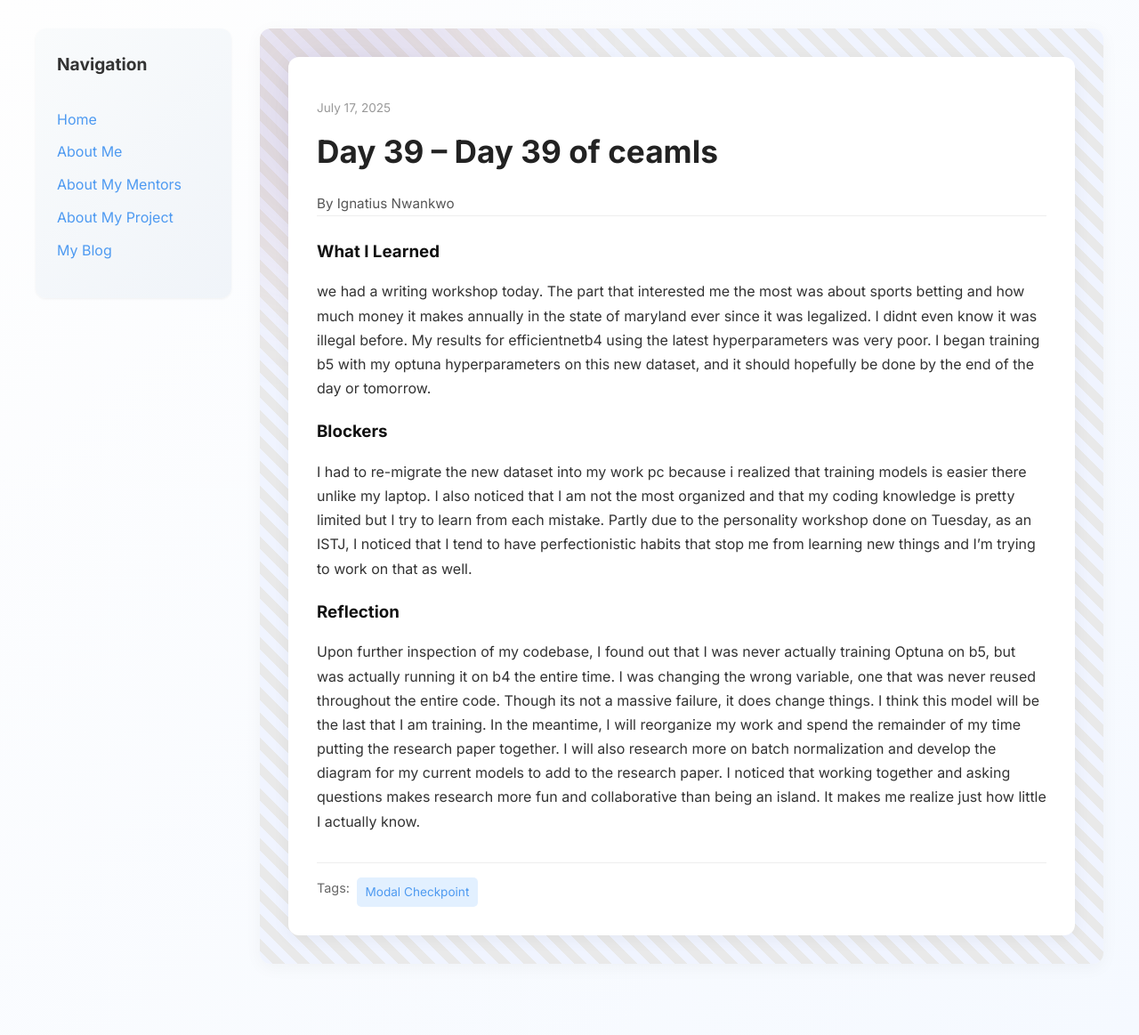
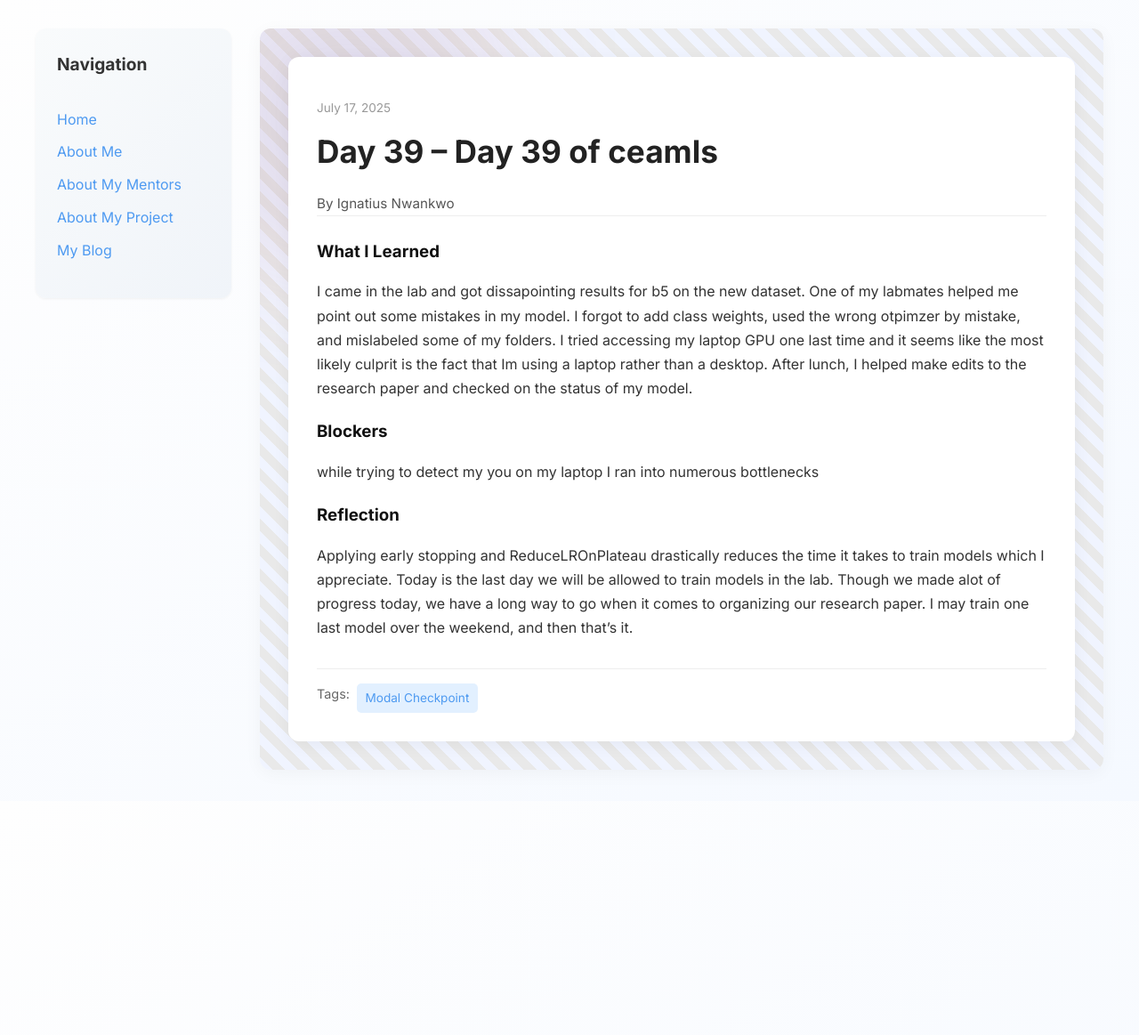
Before and after one commit to toxhi/toxhi.github.io, a Jekyll site: the page built from _posts/2025-07-18-day-39.md, in a window 1280 px wide. Shown: the whole page at 89% size. Built offline with Jekyll 4.4.1, drawn with Linux system fonts in a browser that asks for light colours; after the commit the page ends 900 px from its top, so only the background shows below that.

Commit message:
Update 2025-07-18-day-39.md

```diff
--- a/_posts/2025-07-18-day-39.md
+++ b/_posts/2025-07-18-day-39.md
@@ -7,11 +7,11 @@
 tags: ["Modal Checkpoint"]
 
 what_i_learned: |
-  we had a writing workshop today. The part that interested me the most was about sports betting and how much money it makes annually in the state of maryland ever since it was legalized. I didnt even know it was illegal before. My results for efficientnetb4 using the latest hyperparameters was very poor. I began training b5 with my optuna hyperparameters on this new dataset, and it should hopefully be done by the end of the day or tomorrow.
+  I came in the lab and got dissapointing results for b5 on the new dataset. One of my labmates helped me point out some mistakes in my model. I forgot to add class weights, used the wrong otpimzer by mistake, and mislabeled some of my folders. I tried accessing my laptop GPU one last time and it seems like the most likely culprit is the fact that Im using a laptop rather than a desktop. After lunch, I helped make edits to the research paper and checked on the status of my model.
 
 blockers: |
-  I had to re-migrate the new dataset into my work pc because i realized that training models is easier there unlike my laptop. I also noticed that I am not the most organized and that my coding knowledge is pretty limited but I try to learn from each mistake. Partly due to the personality workshop done on Tuesday, as an ISTJ, I noticed that I tend to have perfectionistic habits that stop me from learning new things and I'm trying to work on that as well.
+  while trying to detect my you on my laptop I ran into numerous bottlenecks
 
 reflection: |
-  Upon further inspection of my codebase, I found out that I was never actually training Optuna on b5, but was actually running it on b4 the entire time. I was changing the wrong variable, one that was never reused throughout the entire code. Though its not a massive failure, it does change things. I think this model will be the last that I am training. In the meantime, I will reorganize my work and spend the remainder of my time putting the research paper together. I will also research more on batch normalization and develop the diagram for my current models to add to the research paper. I noticed that working together and asking questions makes research more fun and collaborative than being an island. It makes me realize just how little I actually know.
+  Applying early stopping and ReduceLROnPlateau drastically reduces the time it takes to train models which I appreciate. Today is the last day we will be allowed to train models in the lab. Though we made alot of progress today, we have a long way to go when it comes to organizing our research paper. I may train one last model over the weekend, and then that's it.
 ---
```
